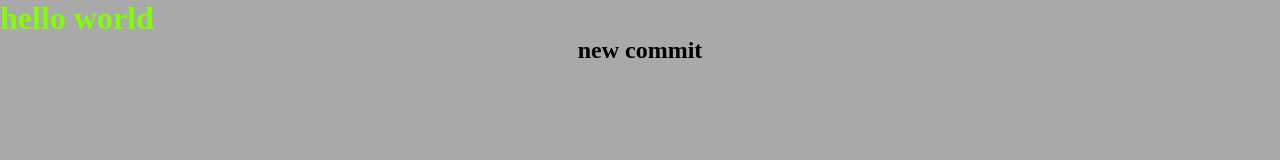
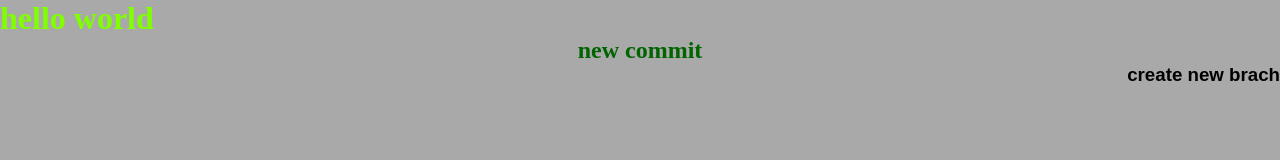
Before and after one commit to Serhii7374/advance, a plain HTML site: page index.html in a window 1280 px wide. Drawn offline with Linux system fonts and the light colour scheme.

Commit message:
create new branch

```diff
--- a/css/main.css
+++ b/css/main.css
@@ -11,4 +11,9 @@ body{
 }
 h2{
     text-align: center;
+    color: darkgreen;
 }
+h3{
+    text-align: right;
+    font-family: fantasy;
+}
--- a/index.html
+++ b/index.html
@@ -9,5 +9,6 @@
 <body>
     <h1>hello world</h1>
     <h2>new commit</h2>
+    <h3>create new brach</h3>
 </body>
 </html>
```
